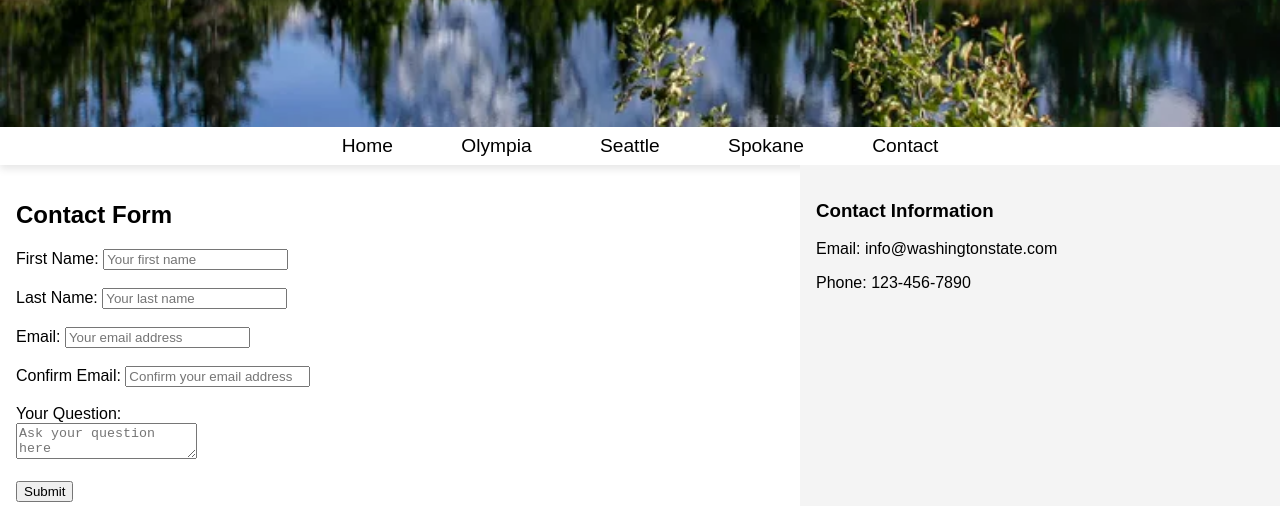
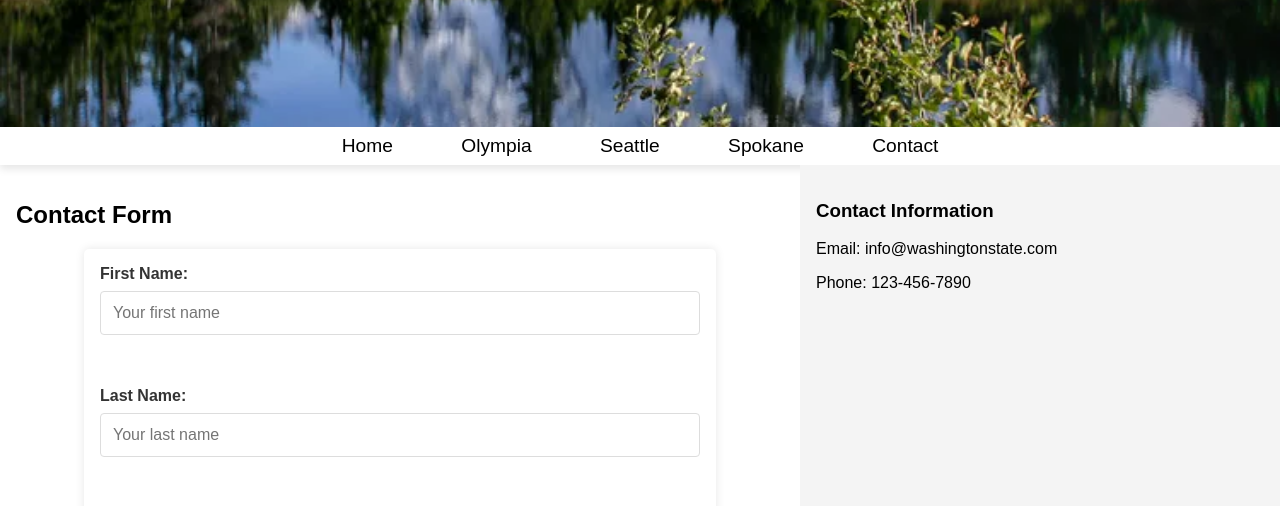
Before and after one commit to vtdanh0701/wgu-d277-task2-danhvuon, a plain HTML site: page contact.html in a window 1280 px wide. Shown: the part 273-779 px from the top of the page. Drawn offline with Linux system fonts and the light colour scheme.

Commit message:
(style): Update form style

```diff
--- a/style.css
+++ b/style.css
@@ -136,3 +136,44 @@ table tbody tr:hover {
 table th, table td {
     border-bottom: 1px solid #ddd;
 }
+
+
+/* Form styling */
+form {
+    display: flex;
+    flex-direction: column;
+    max-width: 600px;
+    margin: 0 auto;
+    padding: 1em;
+    background: #fff;
+    border-radius: 5px;
+    box-shadow: 0 0 10px rgba(0, 0, 0, 0.1);
+}
+
+form label {
+    margin-bottom: 0.5em;
+    color: #333;
+    font-weight: bold;
+}
+
+form input, form textarea {
+    margin-bottom: 1em;
+    padding: 0.75em;
+    font-size: 1em;
+    border: 1px solid #ddd;
+    border-radius: 4px;
+}
+
+form input[type="submit"] {
+    padding: 0.75em;
+    color: #fff;
+    background-color: #333;
+    border: none;
+    border-radius: 4px;
+    cursor: pointer;
+    font-size: 1em;
+}
+
+form input[type="submit"]:hover {
+    background-color: #555;
+}
```
